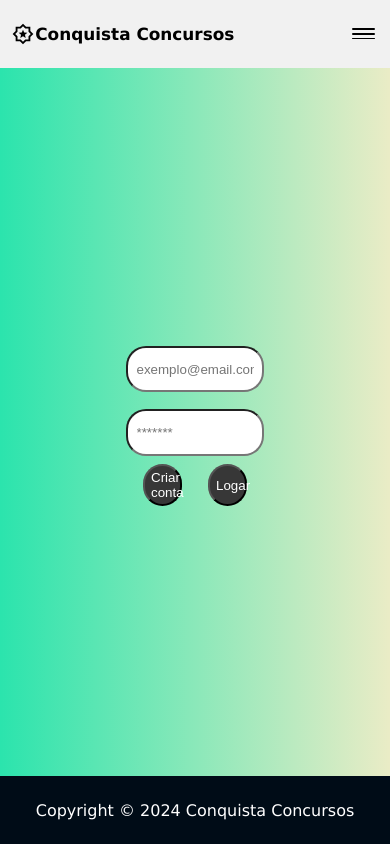
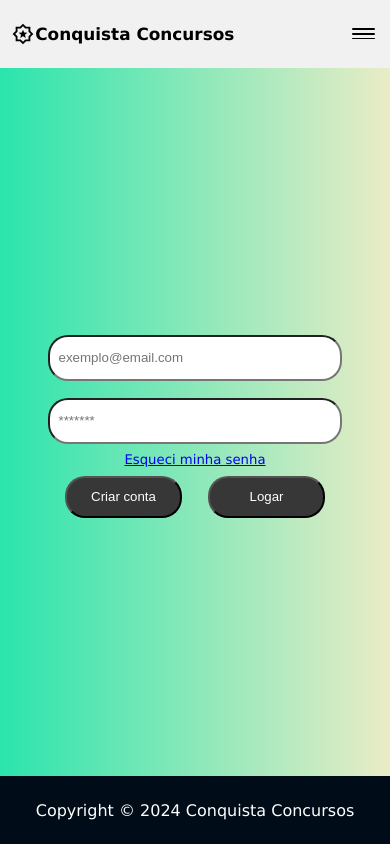
Before and after one commit to Voz-bonita/Conquista-Concursos, a SvelteKit app: page /login in a window 390 px wide. Built offline with nearby package versions, Linux system fonts and the light colour scheme.

Commit message:
Cellphone view + forgotten password

```diff
--- a/src/routes/login/+page.svelte
+++ b/src/routes/login/+page.svelte
@@ -9,8 +9,13 @@
 			<input type="password" name="password" placeholder="*******" />
 		</div>
 		<div class="login-interaction">
-			<button type="button">Criar conta</button>
-			<button type="submit">Logar</button>
+			<div class="login-alternatives">
+				<a href="/">Esqueci minha senha</a>
+			</div>
+			<div class="login-buttons">
+				<button type="button">Criar conta</button>
+				<button type="submit">Logar</button>
+			</div>
 		</div>
 	</form>
 </section>
@@ -19,6 +24,7 @@
 	.login-section {
 		display: flex;
 		justify-content: center;
+		font-size: 1vw;
 	}
 	.login-form {
 		display: flex;
@@ -35,9 +41,16 @@
 		justify-content: center;
 	}
 
-	.login-interaction {
+	.login-buttons {
 		display: flex;
 		justify-content: space-evenly;
+	}
+
+	.login-alternatives {
+		display: flex;
+		flex-direction: column;
+		align-items: center;
+		margin-bottom: 1vh;
 	}
 
 	form > div > input {
@@ -48,12 +61,31 @@
 		border-radius: 20px;
 	}
 
-	form > div > button {
+	button {
 		width: 10vw;
 		height: 5vh;
 		border-radius: 20px;
 		background: rgb(55, 55, 55);
 		color: white;
 		cursor: pointer;
+		font-size: 1vw;
+	}
+
+	@media screen and (orientation: portrait), screen and (max-width: 700px) {
+		.login-section {
+			font-size: 3.4vw;
+		}
+		.login-form {
+			width: 80vw;
+		}
+
+		form > div > input {
+			width: 70vw;
+		}
+
+		button {
+			width: 30vw;
+			font-size: 3.4vw;
+		}
 	}
 </style>
```
